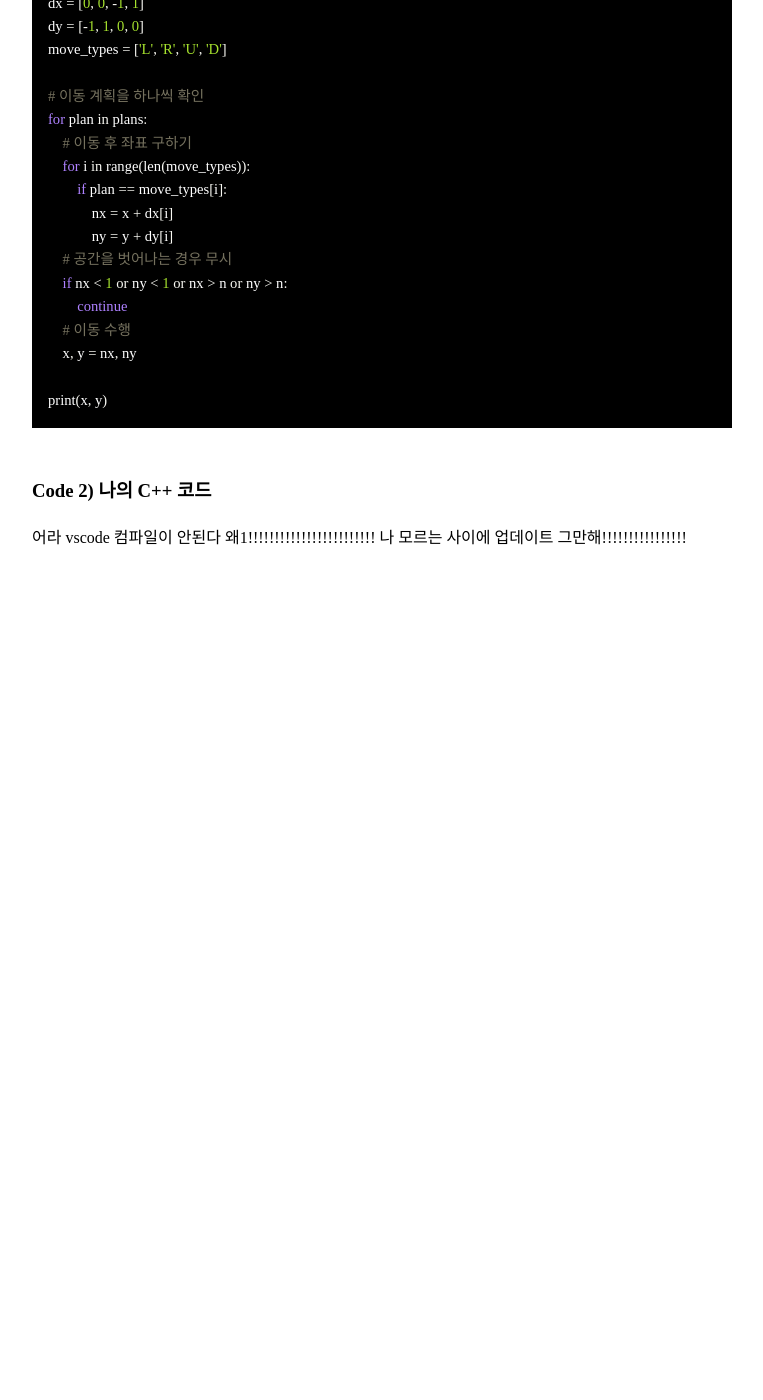
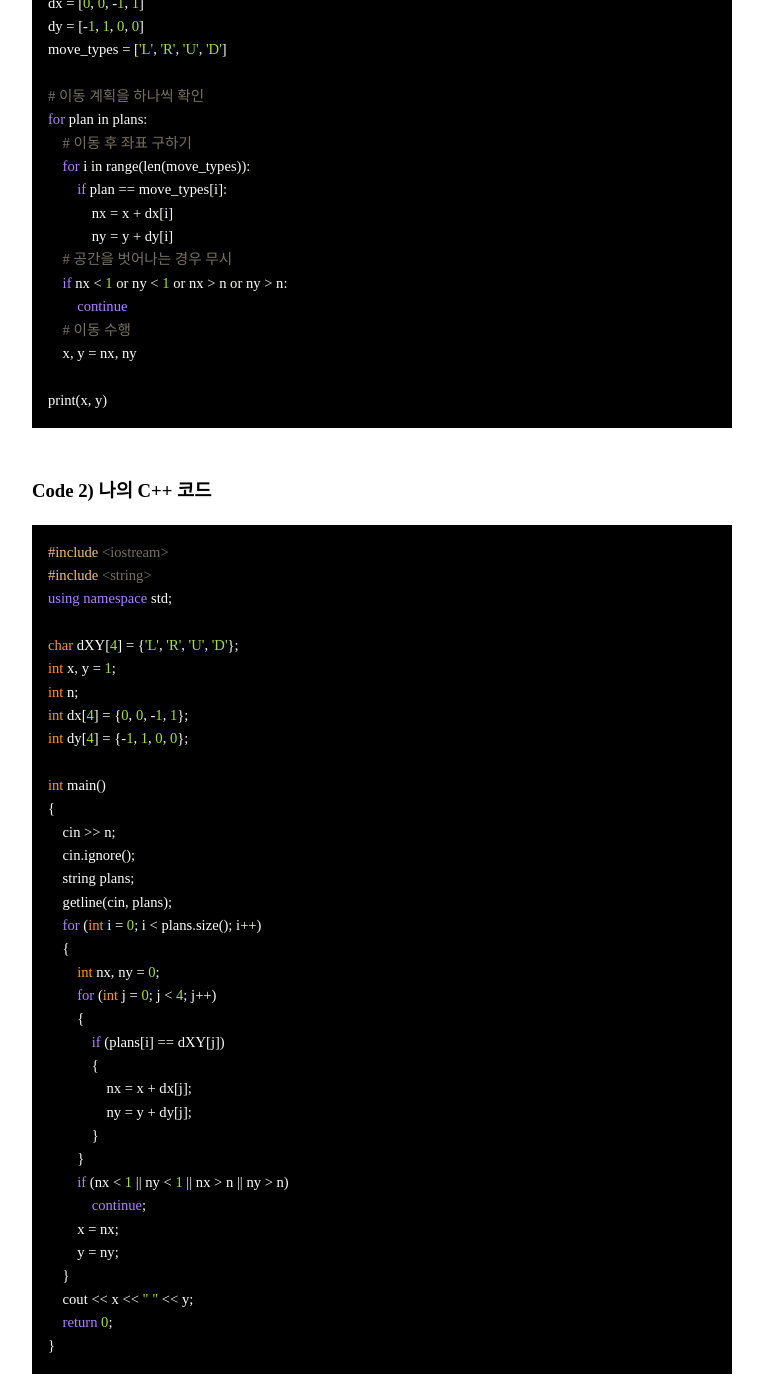
Before and after one commit to domicmeia/domicmeia.github.io, a Jekyll site: the page built from _posts/2023-01-30-[이코테] ch4 구현.md, in a window 1280 px wide and 1400 px high, scrolled down 1216 px. Shown: the whole window, without its empty margins (258-1021 px from the left). Built offline with Jekyll 4.4.1, drawn with Linux system fonts in a browser that asks for light colours; some web fonts are replaced; before the commit the page ends 1846 px from its top, so only the background shows below that.

Commit message:
이코테 수정

````diff
--- a/_posts/2023-01-30-[이코테] ch4 구현.md
+++ b/_posts/2023-01-30-[이코테] ch4 구현.md
@@ -57,5 +57,40 @@ print(x, y)
 
 ### Code 2) 나의 C++ 코드
 
-어라 vscode 컴파일이 안된다 왜1!!!!!!!!!!!!!!!!!!!!!!!!
-나 모르는 사이에 업데이트 그만해!!!!!!!!!!!!!!!!
+```c++
+#include <iostream>
+#include <string>
+using namespace std;
+
+char dXY[4] = {'L', 'R', 'U', 'D'};
+int x, y = 1;
+int n;
+int dx[4] = {0, 0, -1, 1};
+int dy[4] = {-1, 1, 0, 0};
+
+int main()
+{
+    cin >> n;
+    cin.ignore();
+    string plans;
+    getline(cin, plans);
+    for (int i = 0; i < plans.size(); i++)
+    {
+        int nx, ny = 0;
+        for (int j = 0; j < 4; j++)
+        {
+            if (plans[i] == dXY[j])
+            {
+                nx = x + dx[j];
+                ny = y + dy[j];
+            }
+        }
+        if (nx < 1 || ny < 1 || nx > n || ny > n)
+            continue;
+        x = nx;
+        y = ny;
+    }
+    cout << x << " " << y;
+    return 0;
+}
+```
````
